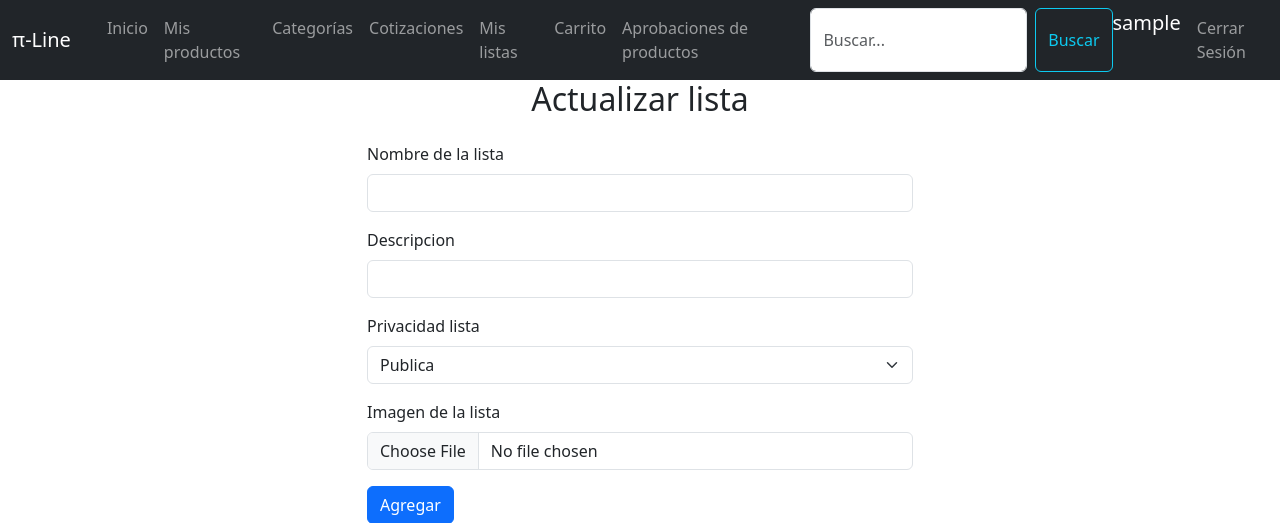
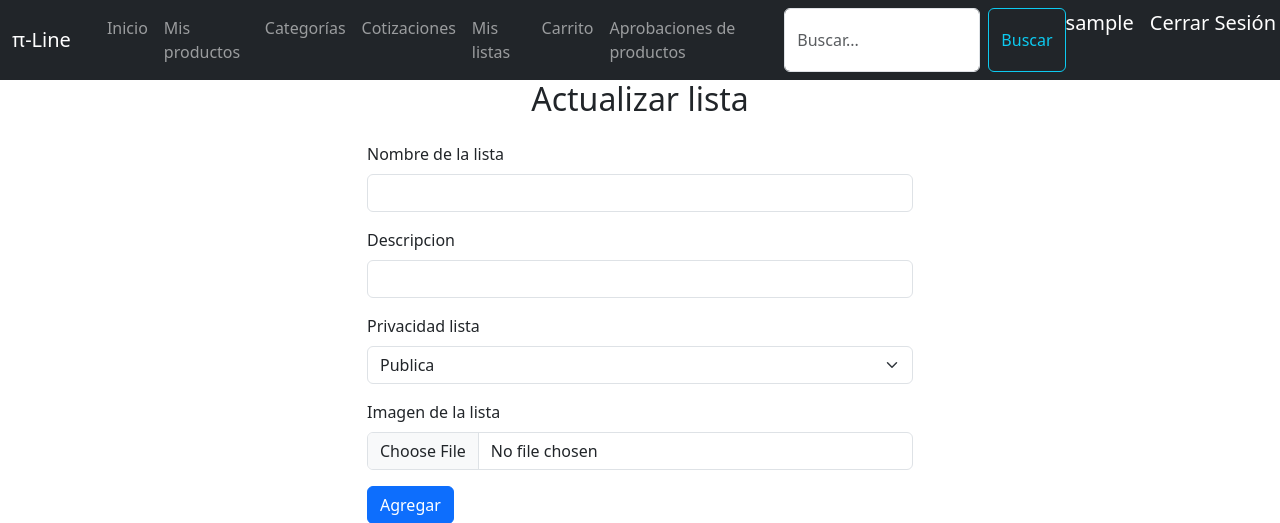
Before and after one commit to Jonartr/BDM, a PHP site: page /Editarlista.php in a window 1280 px wide. Shown: the top 523 px of the page. Run offline with PHP 8.4, Linux system fonts and the light colour scheme; the visitor is signed in with stand-in values (Sample User, id 1); data that the repository does not hold is empty.

Commit message:
que hiciste con el header jona

```diff
--- a/header.php
+++ b/header.php
@@ -178,12 +178,12 @@
  ?>
         <!---->
           <li class="nav-item">
-            <a href= "perfiladmin.php" class= "navbar-brand me-2 my-2 my-sm-0">
+            <a href= "perfiladmin.php" class= "navbar-brand">
             <?php  echo $_SESSION['Usuario'];?></a>
           </li>
 
           <li class="nav-item">
-            <a href="php/CerrarSesion.php" class="nav-link">Cerrar Sesión</a>
+            <a href="php/CerrarSesion.php" class="navbar-brand my-2 my-sm-0">Cerrar Sesión</a>
           </li>
         <!---->
       <?php
```
